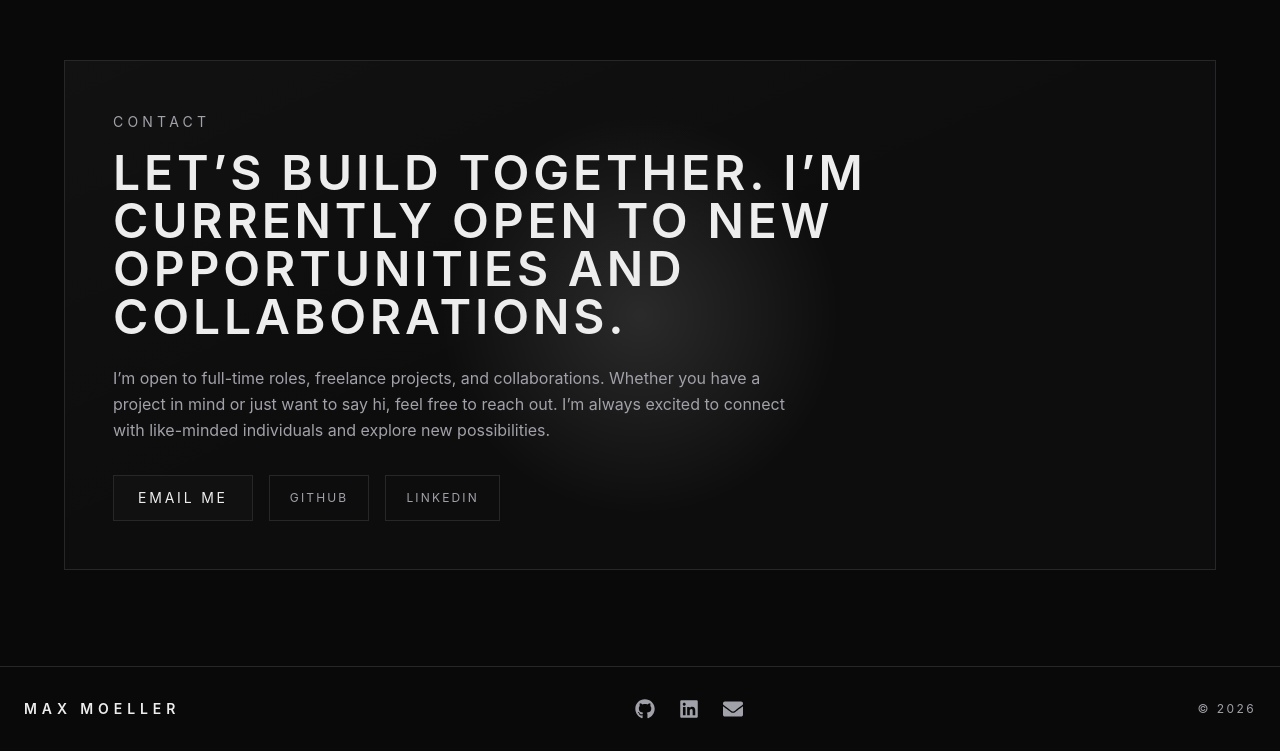
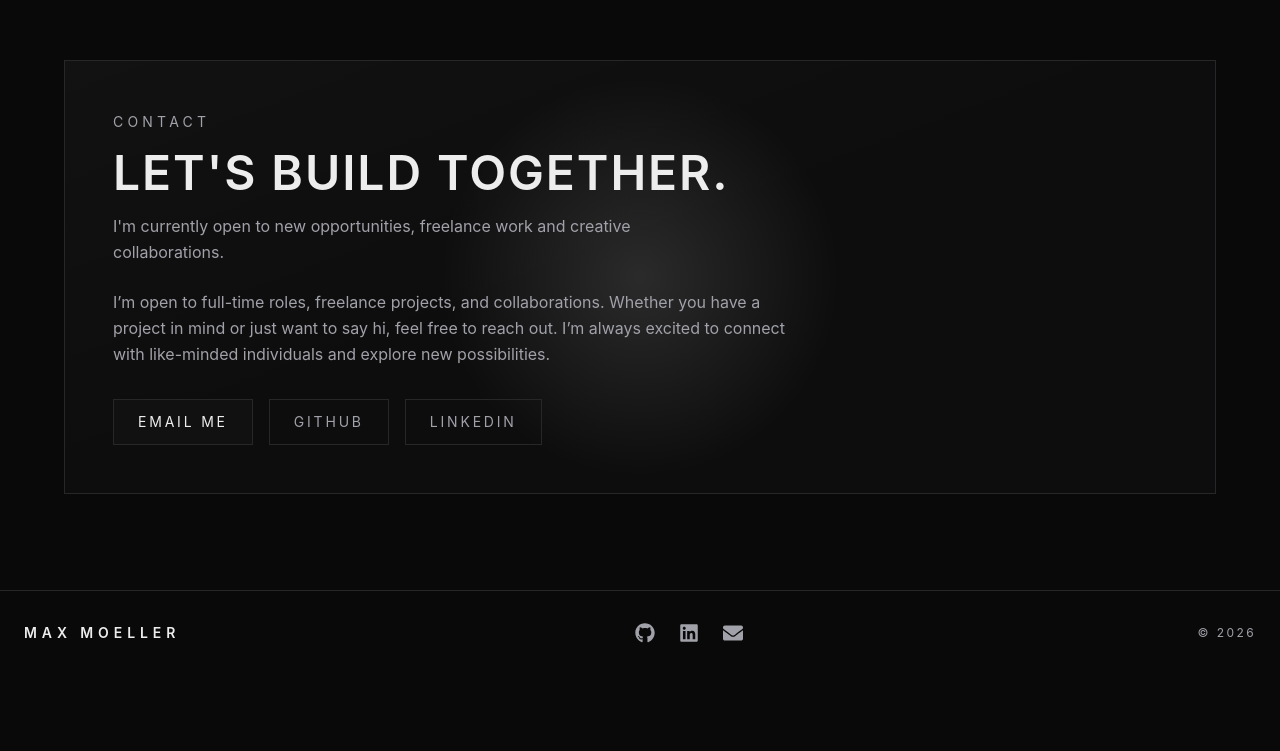
Before and after one commit to maxmoeller-147/Portfolio_Web, a React (Vite) app in the folder portfolio_website/: page / in a window 1280 px wide. Shown: the part 2981-3732 px from the top of the page. After the commit the page ends 3656 px from the top, so only its background shows below. Built offline with nearby package versions, Linux system fonts and the light colour scheme.

Commit message:
Adjust contact/footer layout and button styles
Refactor contact, footer, and button components to improve responsiveness and visual consistency.

```diff
--- a/portfolio_website/src/components/contact.jsx
+++ b/portfolio_website/src/components/contact.jsx
@@ -3,32 +3,49 @@ import SpotlightCard from "./ui/spotlightcard"
 
 export default function Contact() {
   return (
-    <section id="contact" className="px-6 py-24">
+    <section id="contact" className="px-6 py-20 sm:px-8 md:py-24">
       <div className="mx-auto max-w-6xl">
-        <SpotlightCard className="p-8 md:p-12">
-          <span className="text-sm uppercase tracking-[0.3em] text-secondary">
+        <SpotlightCard className="p-6 text-center sm:text-left sm:p-8 md:p-12">
+          <span className="text-xs uppercase tracking-[0.25em] text-secondary sm:text-sm sm:tracking-[0.3em]">
             Contact
           </span>
 
-          <h2 className="mt-4 max-w-3xl text-4xl font-semibold uppercase tracking-[0.08em] text-primary md:text-5xl">
-            Let’s build together. I’m currently open to new opportunities and collaborations.
+          <h2 className="mt-4 max-w-3xl text-2xl font-semibold uppercase tracking-[0.04em] text-primary sm:text-3xl md:text-5xl">
+            Let's build together.
           </h2>
 
-          <p className="mt-6 max-w-2xl text-sm leading-relaxed text-secondary md:text-base">
-            I’m open to full-time roles, freelance projects, and collaborations. Whether you have a project in mind or just want to say hi, feel free to reach out. I’m always excited to connect with like-minded individuals and explore new possibilities.
+          <p className="mt-4 max-w-xl text-xs leading-relaxed text-secondary sm:text-sm md:text-base">
+            I'm currently open to new opportunities, freelance work and creative collaborations.
           </p>
 
-          <div className="mt-8 flex flex-wrap gap-4">
-            <Button href="mailto:your@email.com" size="lg">
+          <p className="mt-6 max-w-2xl text-sm leading-relaxed text-secondary md:text-base">
+            I’m open to full-time roles, freelance projects, and collaborations.
+            Whether you have a project in mind or just want to say hi, feel free
+            to reach out. I’m always excited to connect with like-minded
+            individuals and explore new possibilities.
+          </p>
+
+          <div className="mt-8 flex flex-col items-center gap-3 sm:flex-row sm:flex-wrap sm:justify-start sm:items-start sm:gap-4">
+            <Button
+              href="mailto:your@email.com"
+              size="lg"
+            >
               Email Me
             </Button>
 
-            <Button href="https://github.com/maxmoeller-147" variant="secondary">
+            <Button
+              href="https://github.com/maxmoeller-147"
+              variant="secondary"
+              size="lg"
+            >
               GitHub
             </Button>
 
             <Button
-              href="https://www.linkedin.com/in/max-moeller-2b7282396/" variant="secondary">
+              href="https://www.linkedin.com/in/max-moeller-2b7282396/"
+              variant="secondary"
+              size="lg"
+            >
               LinkedIn
             </Button>
           </div>
--- a/portfolio_website/src/components/footer.jsx
+++ b/portfolio_website/src/components/footer.jsx
@@ -22,16 +22,16 @@ const footerLinks = [
 export default function Footer() {
   return (
     <footer className="border-t border-border px-6 py-8">
-      <div className="mx-auto flex max-w-8xl flex-col gap-6 md:flex-row md:items-center md:justify-between">
+      <div className="mx-auto flex max-w-8xl flex-col items-center gap-6 text-center md:flex-row md:items-center md:justify-between md:text-left">
 
         <a
           href="#home"
-          className="text-sm font-semibold uppercase tracking-[0.35em] text-primary"
+          className="text-xs font-semibold uppercase tracking-[0.25em] text-primary sm:text-sm sm:tracking-[0.35em]"
         >
           Max Moeller
         </a>
 
-        <ul className="flex items-center gap-6">
+        <ul className="flex items-center gap-5 sm:gap-6">
           {footerLinks.map((link, index) => {
             const Icon = link.icon
 
@@ -51,11 +51,12 @@ export default function Footer() {
                 >
                   <Icon
                     className="
-                      text-xl
+                      text-lg
                       transition-all
                       duration-300
                       group-hover:scale-110
                       group-hover:drop-shadow-[0_0_12px_rgba(255,255,255,0.25)]
+                      sm:text-xl
                     "
                   />
                 </a>
@@ -64,7 +65,7 @@ export default function Footer() {
           })}
         </ul>
 
-        <p className="text-xs uppercase tracking-[0.2em] text-secondary">
+        <p className="text-[10px] uppercase tracking-[0.15em] text-secondary sm:text-xs sm:tracking-[0.2em]">
           © {new Date().getFullYear()}
         </p>
       </div>
--- a/portfolio_website/src/components/ui/button.jsx
+++ b/portfolio_website/src/components/ui/button.jsx
@@ -5,16 +5,16 @@ export default function Button({
   variant = "primary",
   size = "md",
   className = "",
-})
-
-{
+}) {
   const baseStyles =
-    "inline-flex items-center justify-center border uppercase transition-colors duration-300"
+    "inline-flex w-fit items-center justify-center border uppercase transition-colors duration-300"
 
   const sizes = {
     sm: "px-2 py-1 text-[9px] tracking-[0.12em]",
-    md: "px-4 py-2 text-xs tracking-[0.18em] sm:px-5 sm:py-2.5",
-    lg: "px-6 py-3 text-sm tracking-[0.2em]",
+
+    md: "px-3 py-1.5 text-[10px] tracking-[0.14em] sm:px-5 sm:py-2.5 sm:text-xs sm:tracking-[0.18em]",
+
+    lg: "px-3 py-1.5 text-[10px] tracking-[0.14em] sm:px-6 sm:py-3 sm:text-sm sm:tracking-[0.2em]",
   }
 
   const variants = {
```
